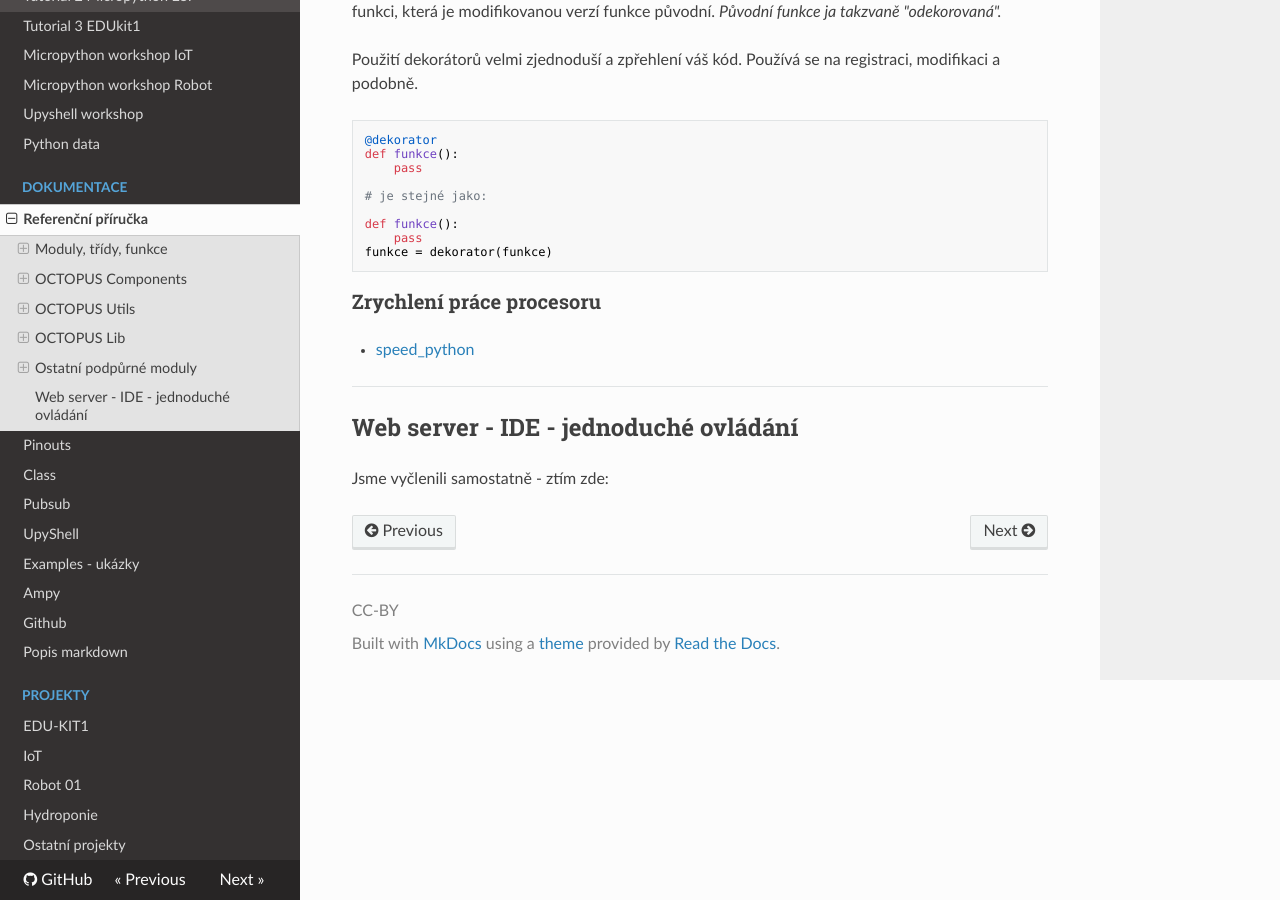
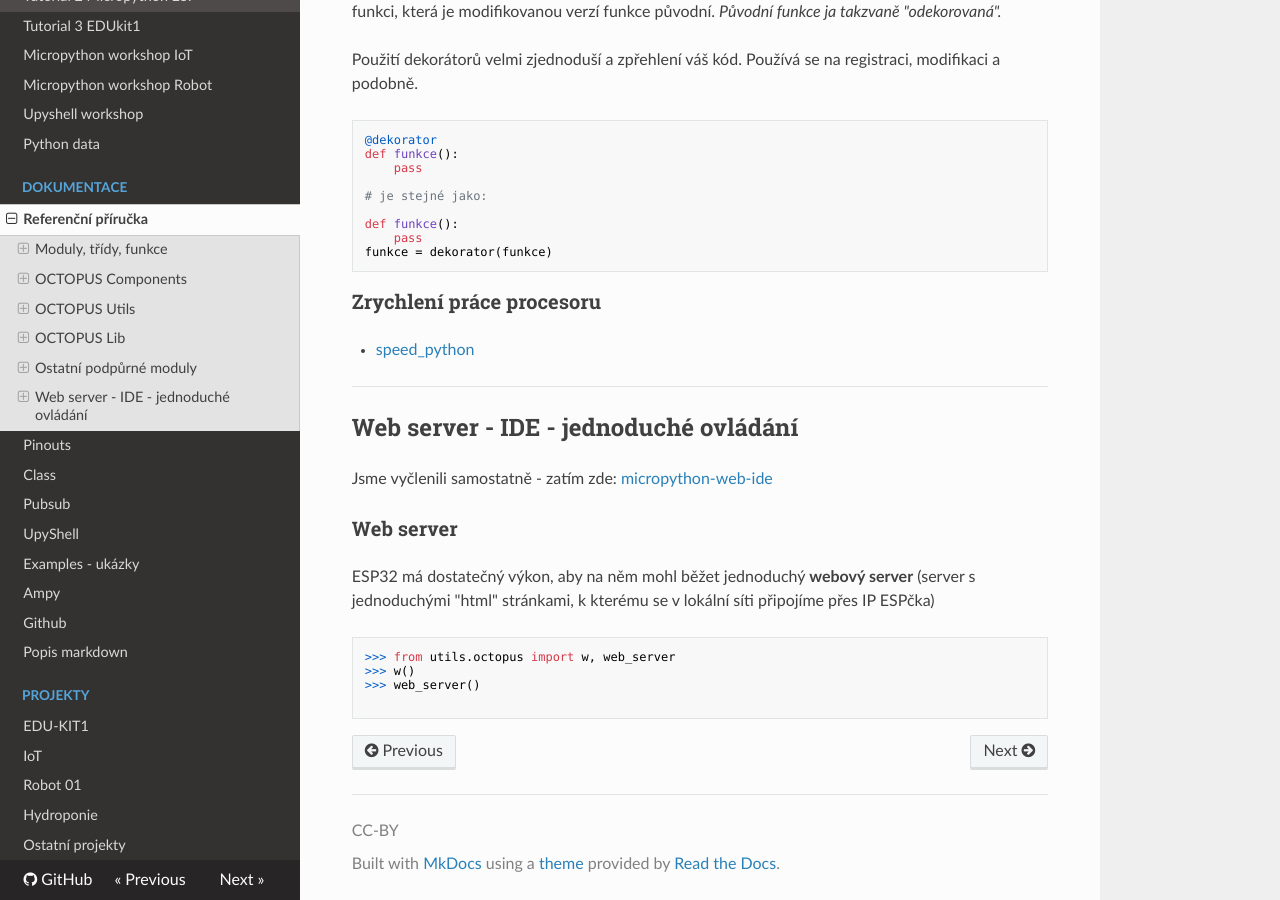
Before and after one commit to octopuslab-cz/docs_octopuslab_cz, an MkDocs documentation site: the page built from docs/basicdoc.md, in a window 1280 px wide and 900 px high, scrolled down 22141 px. Built offline with MkDocs 1.6.1, drawn with Linux system fonts in a browser that asks for light colours; nearby versions of some CDN libraries.

Commit message:
web server

````diff
--- a/docs/basicdoc.md
+++ b/docs/basicdoc.md
@@ -1172,4 +1172,15 @@ funkce = dekorator(funkce)
 
 ## Web server - IDE - jednoduché ovládání
 
-Jsme vyčlenili samostatně - ztím zde: [](https://www.octopuslab.cz/micropython-web-ide/)
+Jsme vyčlenili samostatně - zatím zde: [micropython-web-ide](https://www.octopuslab.cz/micropython-web-ide/)
+
+### Web server
+
+ESP32 má dostatečný výkon, aby na něm mohl běžet jednoduchý **webový server** (server s jednoduchými "html" stránkami, k kterému se v lokální síti připojíme přes IP ESPčka)
+
+```python
+>>> from utils.octopus import w, web_server
+>>> w()
+>>> web_server()
+
+```
````
